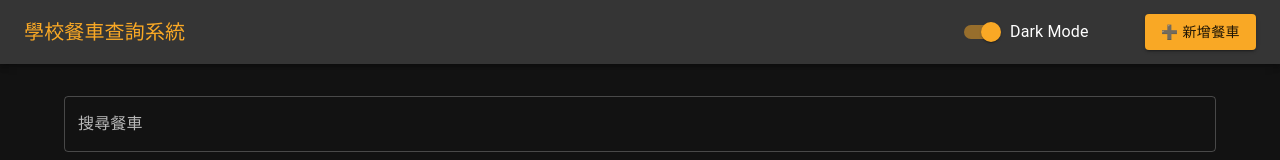
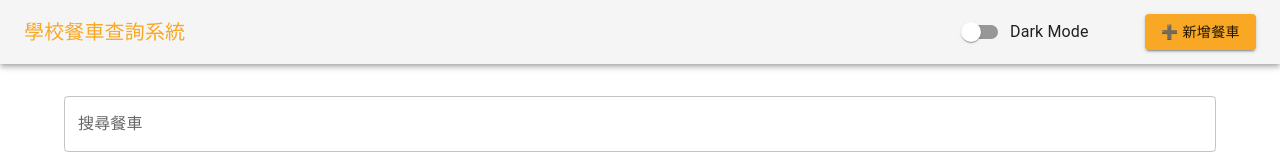
Before and after one commit to WuPeggyyyyyy/Webp_final_project, a React (Create React App) app: page / in a window 1280 px wide. Shown: the top 160 px of the page. Built offline with nearby package versions, Linux system fonts and the light colour scheme; no server answers; the database is empty; some icons are missing.

Commit message:
update
修正看不到收藏餐車的部分&更改一進網頁時設為淺色模式&加上記住使用者上次是用淺色還是深色模式

```diff
--- a/src/App.js
+++ b/src/App.js
@@ -12,7 +12,10 @@ import SettingsIcon from '@mui/icons-material/Settings';
 
 function App() {
   const [openAddForm, setOpenAddForm] = useState(false);
-  const [darkMode, setDarkMode] = useState(true);
+  const [darkMode, setDarkMode] = useState(() => {
+    const storedMode = localStorage.getItem('darkMode');
+    return storedMode === null ? false : storedMode === 'true';
+  });
   const [adminPassword, setAdminPassword] = useState('0000');
   const [editPwdOpen, setEditPwdOpen] = useState(false);
   const [currentPwd, setCurrentPwd] = useState('');
@@ -29,7 +32,13 @@ function App() {
 
   const handleOpenAdd = () => setOpenAddForm(true);
   const handleCloseAdd = () => setOpenAddForm(false);
-  const toggleTheme = () => setDarkMode(prev => !prev);
+  const toggleTheme = () => {
+    setDarkMode(prev => {
+      const newMode = !prev;
+      localStorage.setItem('darkMode', newMode);
+      return newMode;
+    });
+  };
 
   const handleOpenPwdDialog = () => setEditPwdOpen(true);
   const handleClosePwdDialog = () => {
--- a/src/TruckList.js
+++ b/src/TruckList.js
@@ -115,7 +115,7 @@ function TruckList({ adminPassword }) {
 
   const filteredTrucks = trucks.filter((truck) => {
     const match = truck.name.toLowerCase().includes(search.toLowerCase());
-    const fav = showFavoritesOnly ? favorites.includes(truck.id) : true;
+    const fav = showFavoritesOnly ? favorites.some(fav => fav.truckId === truck.id) : true;
     return match && fav;
   });
 
```
